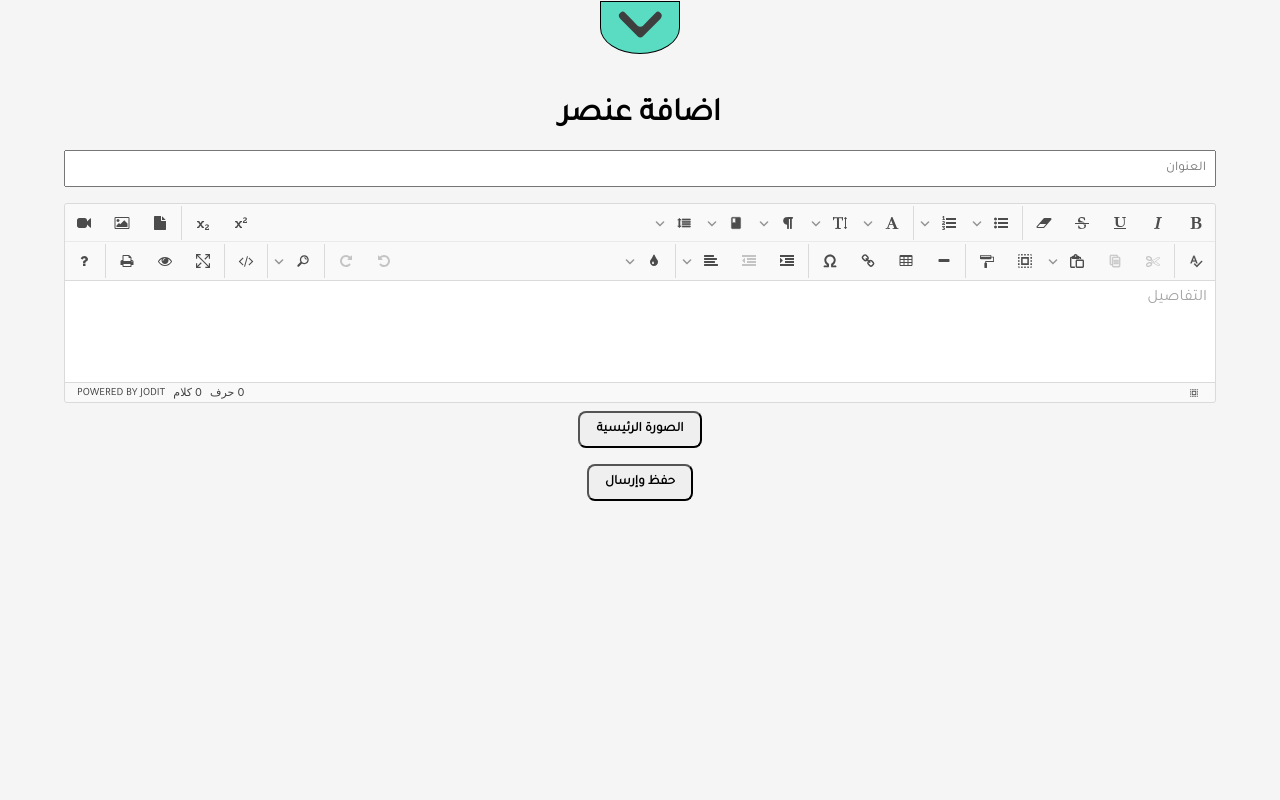
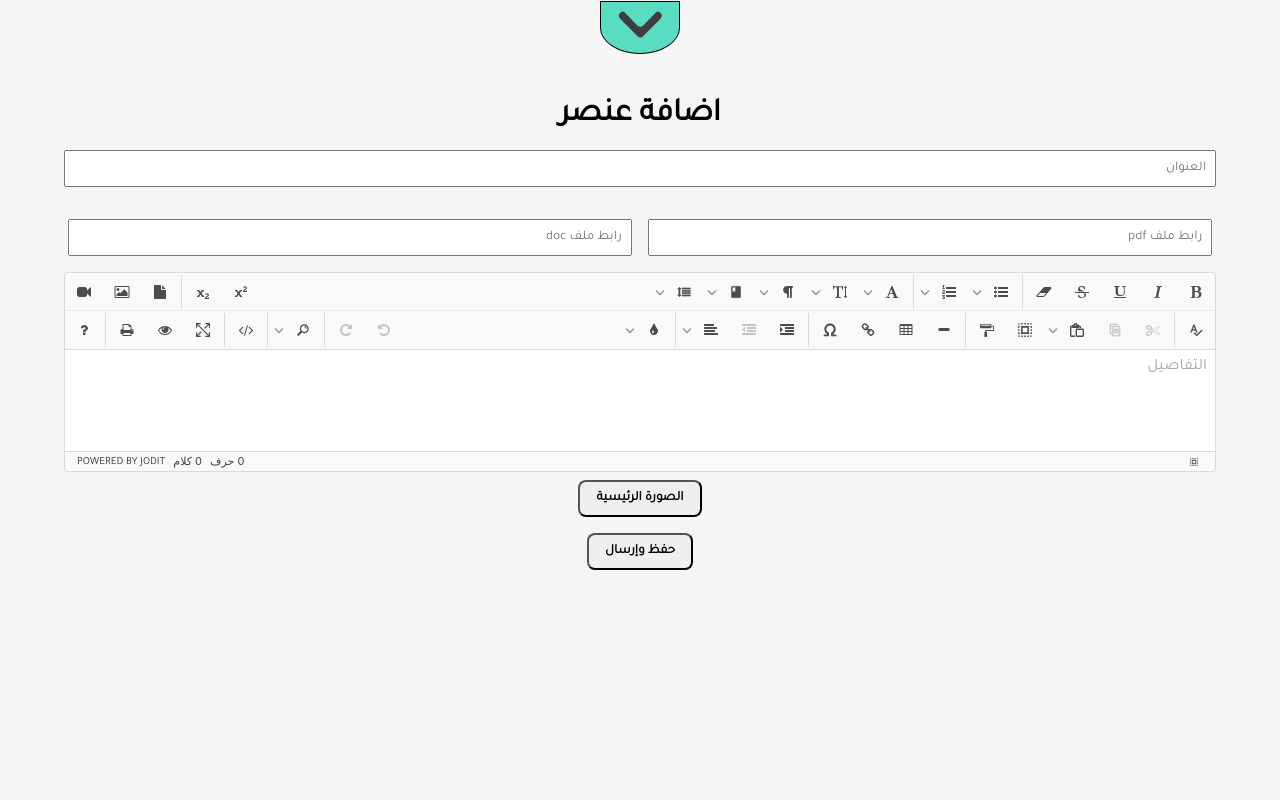
Before and after one commit to realdaly/khuluq, a Django app: page /dashboard/create-production/ in a window 1280 px wide. Run offline with Django 4.2, Linux system fonts and the light colour scheme; data comes from the database, SQL or seed files in the repository; both versions use the stored data as it was after the commit; some libraries are stand-ins or nearby versions; grey boxes are pictures that could not be loaded.

Commit message:
created file model, added pdf and doc fields to production model

```diff
--- a/backend/models.py
+++ b/backend/models.py
@@ -35,7 +35,7 @@ class File(models.Model):
     title = models.CharField(max_length=1000, blank=True)
 
     def __str__(self):
-        return f"{self.title}"
+        return f"{self.title}({self.file.path})"
 
 
 
@@ -63,6 +63,8 @@ class Production(models.Model):
     created_at = models.DateTimeField(auto_now_add=True)
     main_img = models.ForeignKey(Image, on_delete=models.PROTECT, blank=False)
     body = models.TextField(max_length=5000, blank=False)
+    pdf_file = models.CharField(max_length=1000, blank=True)
+    doc_file = models.CharField(max_length=1000, blank=True)
 
     class Meta:
         ordering = ['-created_at']
--- a/backend/views.py
+++ b/backend/views.py
@@ -54,7 +54,7 @@ def activity(request, pk):
 
 def production(request, pk):
     production = Production.objects.get(id=pk)
-    section = {"productions":"productions"}
+    section = {"productions":"productions","book":True}
     context = {"item":production,"section":section}
 
     # hitcount logic
--- a/dashboard/templates/dashboard/forms/create_form.html
+++ b/dashboard/templates/dashboard/forms/create_form.html
@@ -112,6 +112,13 @@
     <h1 class="itemsTitle">اضافة عنصر</h1>
     {% csrf_token %}
     <input class="input" value="{{data.title}}" name="title" type="text" placeholder="العنوان">
+
+    {% if section.book %}
+    <div class="inputGroup">
+        <input class="input" value="{{data.title}}" name="pdf_file" type="text" placeholder="رابط ملف pdf">
+        <input class="input" value="{{data.title}}" name="doc_file" type="text" placeholder="رابط ملف doc">
+    </div>
+    {% endif %}
 
     {% if section.max %}
     <input class="input" value="{{data.audio}}" name="audio" type="text" placeholder="رابط المقطع الصوتي">
--- a/dashboard/views.py
+++ b/dashboard/views.py
@@ -66,13 +66,16 @@ def createActivity(request):
 def createProduction(request):
     all_images = Image.objects.all()
     message = ""
+    section = {"book":True}
 
     if request.method == "POST":
         title = request.POST["title"]
         main_img = Image.objects.get(id=request.POST["main_img"])
         body = request.POST["body"]
+        pdf_file = request.POST["pdf_file"]
+        doc_file = request.POST["doc_file"]
 
-        data = {"title":title,"main_img":main_img,"body":body}
+        data = {"title":title,"main_img":main_img,"body":body,"pdf_file":pdf_file,"doc_file":doc_file}
 
         form = ProductionForm(data)
 
@@ -82,7 +85,7 @@ def createProduction(request):
         else:
             message = "الرجاء ملئ جميع الحقول المطلوبة"
 
-    context = {"message":message,"all_images":all_images}
+    context = {"section":section,"message":message,"all_images":all_images}
     return render(request, "dashboard/forms/create_form.html", context)
 
 
--- a/static/css/dashboard/index.css
+++ b/static/css/dashboard/index.css
@@ -178,6 +178,13 @@ html {
     max-width: 90%;
 }
 
+.inputGroup {
+    display: flex;
+    width: 49%;
+    justify-content: center;
+    gap: 1rem;
+}
+
 .input {
     min-width: 90%;
     max-width: 90%;
```
Also changed, not shown: backend/templates/backend/article.html (+17 -0 lines), backend/migrations/0051_delete_file.py (added), backend/migrations/0052_file.py (added), backend/migrations/0053_production_doc_file_production_pdf_file.py (added), backend/migrations/0054_alter_production_doc_file_alter_production_pdf_file.py (added), db.sqlite3, media/files/Tajawal-Regular_ggr28Lt.ttf (added), media/images/eLibrary_BzywP6q.png (added), 3 other files.
